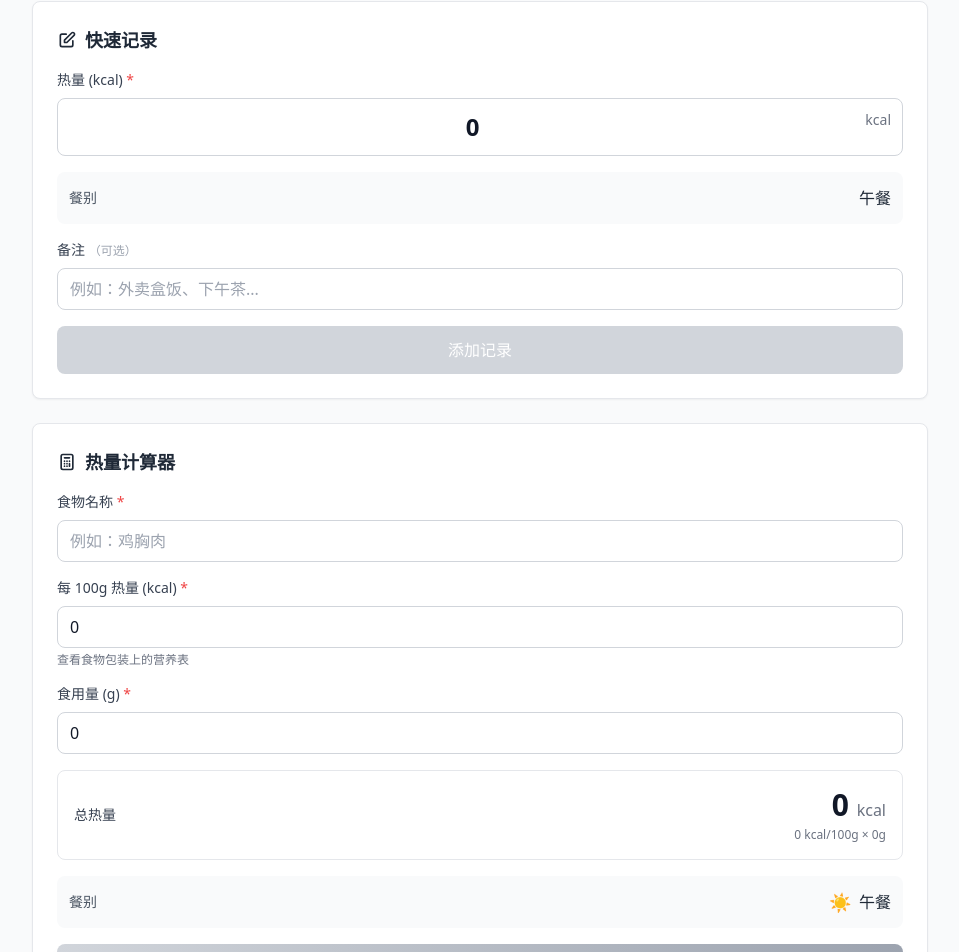
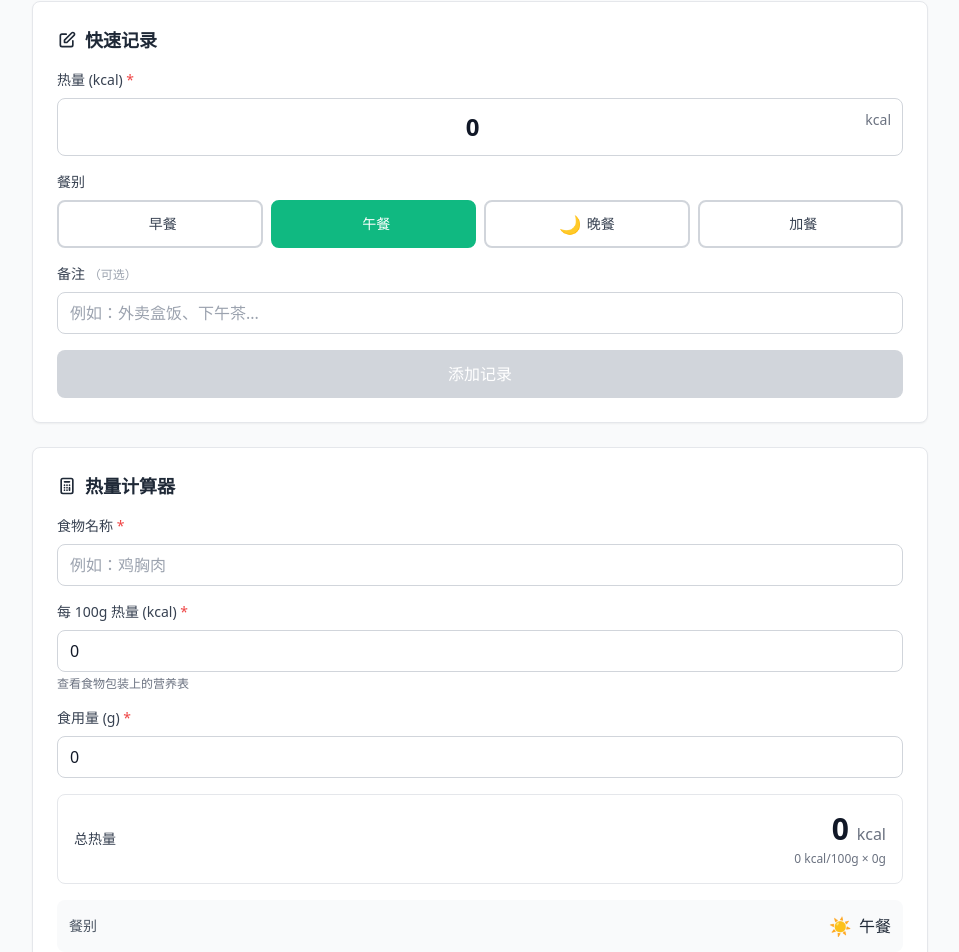
Before and after one commit to Leonn0924/calorie-tracker, a Vue app in the folder src/: page / in a window 1280 px wide. Shown: the part 1124-2076 px from the top of the page, without its empty margins (320-1279 px from the left). Built offline with nearby package versions, Linux system fonts and the light colour scheme.

Commit message:
feat: 快速记录支持手动选择餐别
- 将餐别从自动判断改为 4 个按钮选择（早餐/午餐/晚餐/加餐）
- 默认根据当前时间预选餐别
- 选中项高亮显示（绿色背景）
- 修复按钮颜色（使用 health-green）

```diff
--- a/src/src/components/QuickKcalInput.vue
+++ b/src/src/components/QuickKcalInput.vue
@@ -27,12 +27,21 @@
         </div>
       </div>
 
-      <!-- 餐别显示 -->
-      <div class="flex items-center justify-between p-3 bg-gray-50 rounded-lg">
-        <span class="text-sm text-gray-600">餐别</span>
-        <div class="flex items-center gap-2">
-          <span class="text-lg">{{ mealIcon }}</span>
-          <span class="font-medium text-gray-800">{{ mealType }}</span>
+      <!-- 餐别选择 -->
+      <div>
+        <label class="block text-sm font-medium text-gray-700 mb-2">餐别</label>
+        <div class="grid grid-cols-4 gap-2">
+          <button
+            type="button"
+            v-for="meal in mealOptions"
+            :key="meal.value"
+            @click="selectedMealType = meal.value"
+            :class="selectedMealType === meal.value ? 'bg-health-green text-white border-health-green' : 'bg-white text-gray-700 border-gray-300 hover:border-health-green'"
+            class="py-2 px-3 rounded-lg border-2 transition-colors flex items-center justify-center gap-1.5"
+          >
+            <span class="text-lg">{{ meal.icon }}</span>
+            <span class="text-sm font-medium">{{ meal.label }}</span>
+          </button>
         </div>
       </div>
 
@@ -53,7 +62,7 @@
       <button
         type="submit"
         :disabled="!kcalInput || kcalInput <= 0"
-        class="w-full py-3 bg-health-500 text-white font-medium rounded-lg hover:bg-health-600 disabled:bg-gray-300 disabled:cursor-not-allowed transition-colors"
+        class="w-full py-3 bg-health-green text-white font-medium rounded-lg hover:bg-health-green-dark disabled:bg-gray-300 disabled:cursor-not-allowed transition-colors"
       >
         添加记录
       </button>
@@ -61,14 +70,14 @@
 
     <!-- 成功提示 -->
     <div v-if="showSuccess" class="mt-4 p-3 bg-green-50 border border-green-200 rounded-lg flex items-center gap-2">
-      <span class="text-green-600">✅</span>
-      <span class="text-sm text-green-700">已记录 {{ lastRecord }} kcal（{{ mealType }}）</span>
+      <span class="text-green-600"></span>
+      <span class="text-sm text-green-700">已记录 {{ lastRecord }} kcal（{{ selectedMealType }}）</span>
     </div>
   </div>
 </template>
 
 <script setup lang="ts">
-import { ref, computed } from 'vue'
+import { ref } from 'vue'
 import { useDailyStats } from '@/composables/useDailyStats'
 import { getToday, inferMealType } from '@/utils/date'
 
@@ -79,32 +88,28 @@ const note = ref('')
 const showSuccess = ref(false)
 const lastRecord = ref(0)
 
-// 根据当前时间自动判断餐别
-const mealType = computed(() => {
-  return inferMealType(new Date())
-})
+// 餐别选项
+const mealOptions = [
+  { value: '早餐' as const, label: '早餐', icon: '' },
+  { value: '午餐' as const, label: '午餐', icon: '️' },
+  { value: '晚餐' as const, label: '晚餐', icon: '🌙' },
+  { value: '加餐' as const, label: '加餐', icon: '' },
+]
 
-const mealIcon = computed(() => {
-  const icons: Record<string, string> = {
-    '早餐': '🌅',
-    '午餐': '️',
-    '晚餐': '🌙',
-    '加餐': '🍪',
-  }
-  return icons[mealType.value] || '🍽️'
-})
+// 默认根据当前时间自动判断餐别
+const selectedMealType = ref(inferMealType(new Date()))
 
 function handleSubmit() {
   if (!kcalInput.value || kcalInput.value <= 0) return
 
-  // 添加饮食记录（使用占位食物 ID）
+  // 添加饮食记录
   addMeal({
     date: getToday(),
-    mealType: mealType.value,
+    mealType: selectedMealType.value,
     foodId: 'manual-kcal',
     foodName: note.value ? `手动记录 (${note.value})` : '手动记录',
-    caloriesPer100g: kcalInput.value, // 这里用 kcal 值占位
-    grams: 1, // 占位，实际不需要
+    caloriesPer100g: kcalInput.value,
+    grams: 1,
     calories: kcalInput.value,
     source: 'manual',
   })
```
